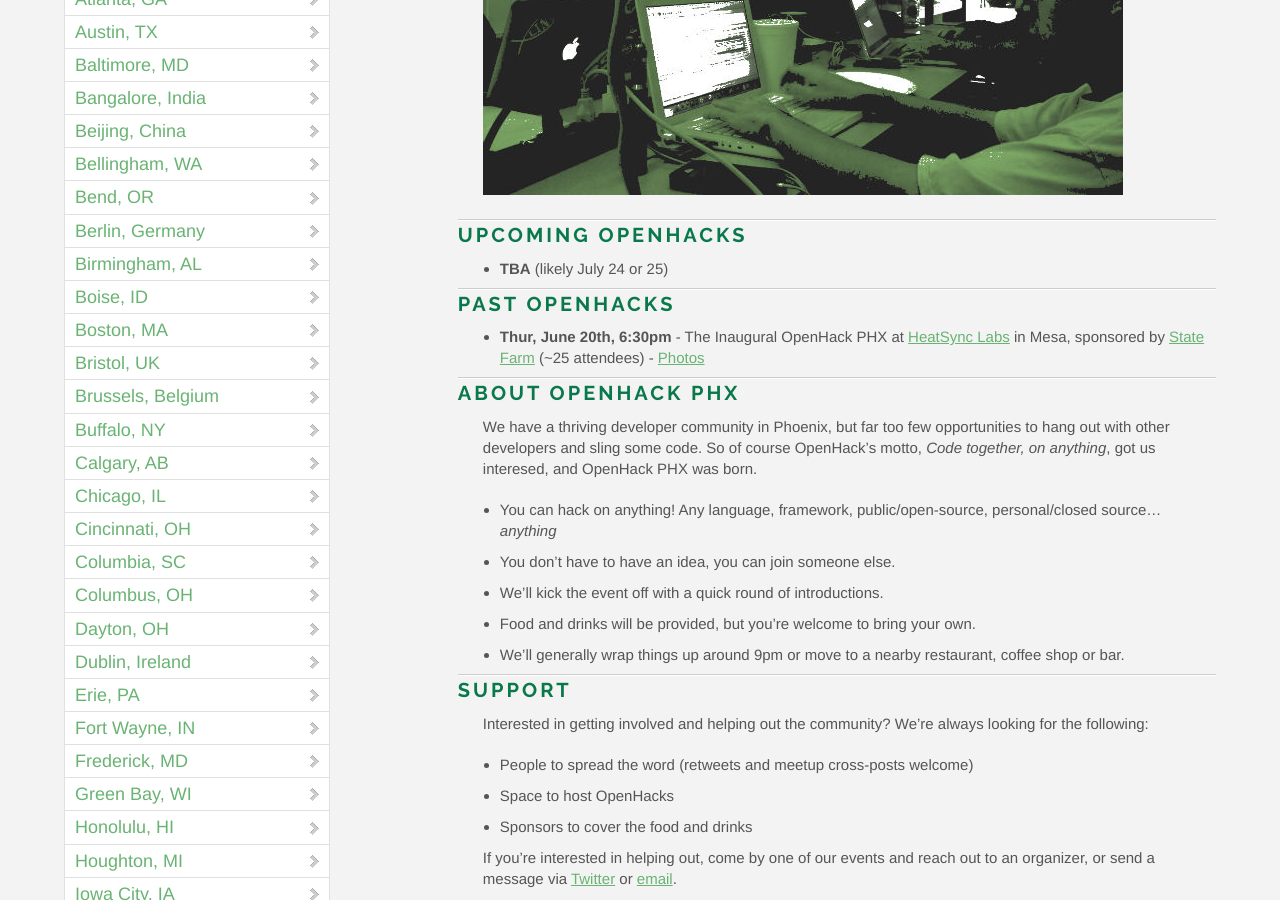
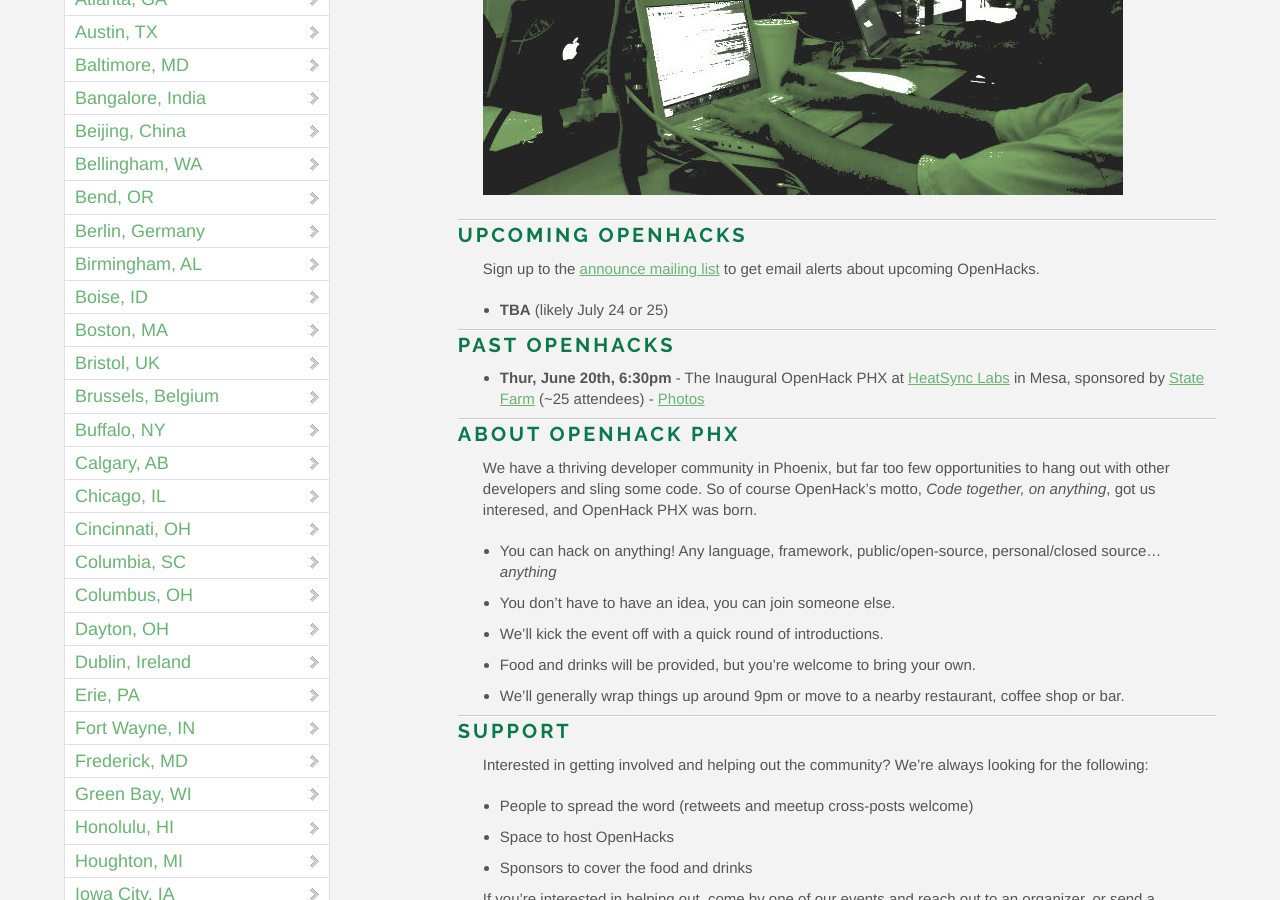
Before and after one commit to OpenHack/openhack.github.com, a Jekyll site: the page built from phoenix/index.markdown, in a window 1280 px wide and 900 px high, scrolled down 300 px. Built offline with Jekyll 4.4.1, drawn with Linux system fonts in a browser that asks for light colours; nearby versions of some CDN libraries; Markdown is read by kramdown in place of the engine named in the settings; comment, search, counter and statistics services are not loaded.

Commit message:
added announce mailing list link

```diff
--- a/phoenix/index.markdown
+++ b/phoenix/index.markdown
@@ -8,6 +8,8 @@ title: OpenHack - Phoenix, AZ
 ![Phoenix](/phoenix/header.jpg)
 
 ### Upcoming OpenHacks
+
+Sign up to the [announce mailing list](http://eepurl.com/BkGf9) to get email alerts about upcoming OpenHacks.
 
 - **TBA** (likely July 24 or 25)
 
```
